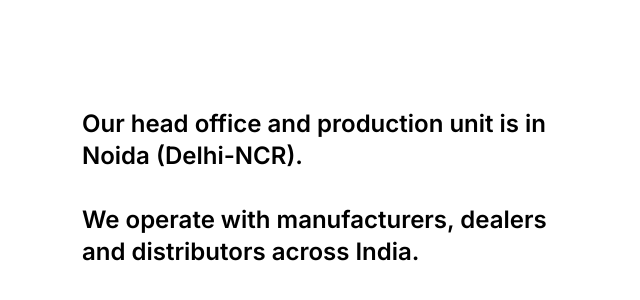
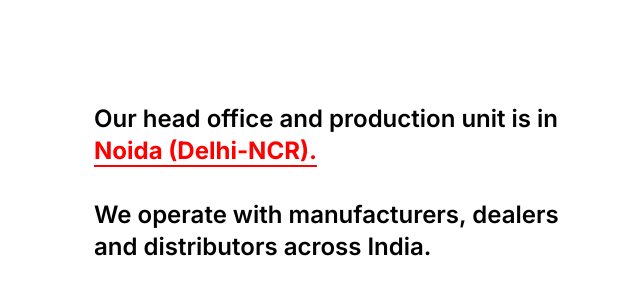
Before and after one commit to admin0717/mavolo_website, a Next.js app: page / in a window 1280 px wide. Shown: the part 1464-1764 px from the top of the page, without its empty margins (14-654 px from the left). Built offline with nearby package versions, Linux system fonts and the light colour scheme.

Commit message:
changes done to location component

```diff
--- a/components/OurLocation/index.tsx
+++ b/components/OurLocation/index.tsx
@@ -8,10 +8,10 @@ const OurLocation: FC = () => {
 			<div className="mx-24 my-24 space-y-12 lg:space-y-0">
 				<h1 className="font-Inter font-bold text-3xl w-full lg:text-4xl flex justify-start items-start mr-2  mt-10  border-b-2 border-buttonBG pb-2" data-aos="fade-up">Our Locations </h1>
 
-				<div className="flex flex-col justify-center items-start space-y-3">
+				<div className="flex flex-col justify-center items-start space-y-3 mx-3">
 					<div className="flex flex-col  justify-center items-center space-y-10 lg:flex-row lg:space-x-12 lg:items-start  rounded-xl  space-x-4">
 						<div className="flex flex-col justify-center items-center space-y-8 w-full lg:w-1/2 my-auto mr-10">
-							<div className="font-Inter lg:text-2xl text-md font-semibold">Our head office and production unit is in Noida (Delhi-NCR).</div>
+							<div className="font-Inter lg:text-2xl text-md font-semibold">Our head office and production unit is in <span className="text-[#FF0000] font-bold border-b-2">Noida (Delhi-NCR).</span></div>
 							<div className="font-Inter lg:text-2xl text-md font-semibold">We operate with manufacturers, dealers and distributors across India.</div>
 						</div>
 						<Image src={OurLocationImage} alt="Our location in India" width={600} height={750} className=" rounded-xl w-full lg:w-1/2" data-aos="fade-up" />
--- /dev/null
+++ b/pages/about-us.tsx
@@ -0,0 +1,9 @@
+import type { NextPage } from 'next';
+
+const AboutUs: NextPage = () => {
+	return (
+		<>Hello</>
+	)
+}
+
+export default AboutUs;
--- /dev/null
+++ b/pages/contact-us.tsx
@@ -0,0 +1,9 @@
+import type { NextPage } from 'next';
+
+const ContactUs: NextPage = () => {
+	return (
+		<>Hello</>
+	)
+}
+
+export default ContactUs;
```
Also changed, not shown: public/images/OurLocation.png.
